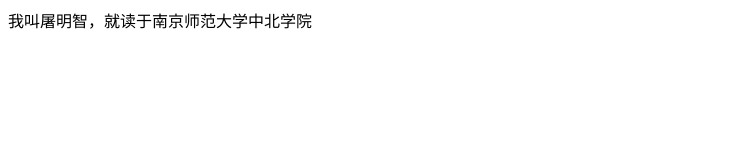
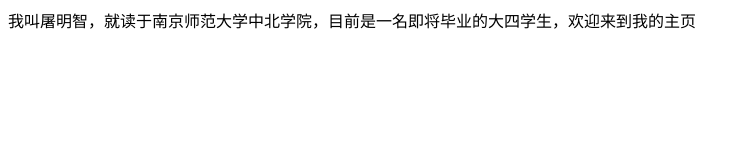
Before and after one commit to tumingzhi/tumingzhi.github.io, a plain HTML site: page index.html in a window 1280 px wide. Shown: the whole page, without its empty margins (0-750 px from the left). Drawn offline with Linux system fonts and the light colour scheme.

Commit message:
2017/11/7修改

```diff
--- a/index.html
+++ b/index.html
@@ -2,9 +2,9 @@
 <html>
 <head>
     <meta http-equiv="content-type" content="text/html;charset=utf-8"/>
-    <title>屠明智</title>
+    <title>tumingzhi</title>
 </head>
 <body>
-我叫屠明智，就读于南京师范大学中北学院
+		我叫屠明智，就读于南京师范大学中北学院，目前是一名即将毕业的大四学生，欢迎来到我的主页
 </body>
 </html>
```
